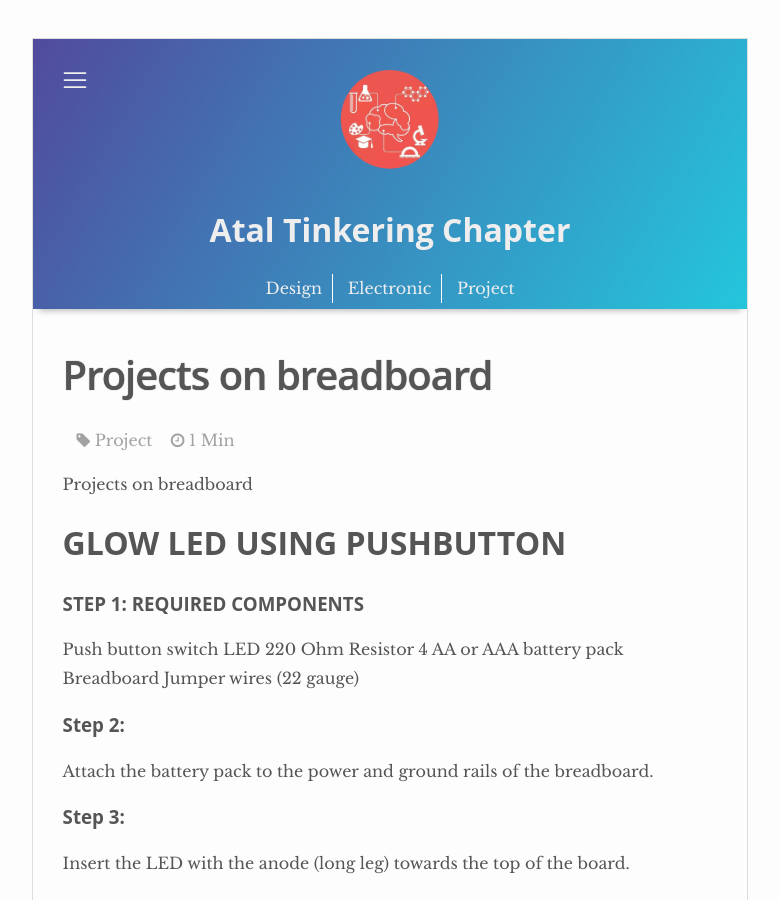
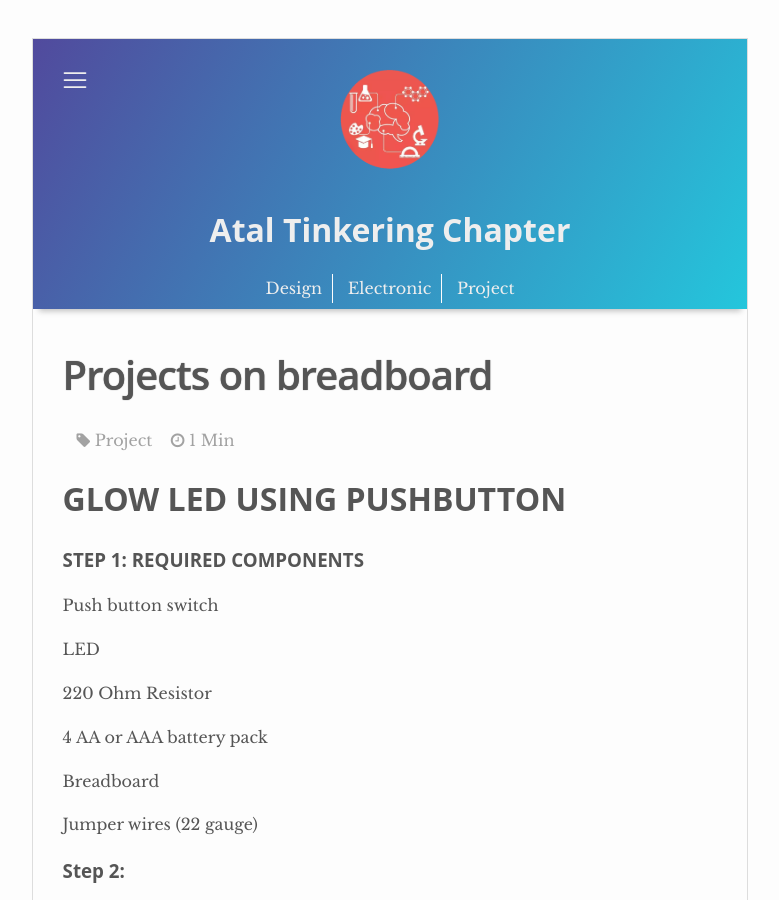
Before and after one commit to yugn27/atel, a Jekyll site: the page built from _posts/2015-02-01-GLOW-LED-USING-PUSHBUTTON.markdown, in a window 1280 px wide and 900 px high. Shown: the whole window, without its empty margins (250-1029 px from the left). Built offline with Jekyll 4.4.1, drawn with Linux system fonts in a browser that asks for light colours; nearby versions of some CDN libraries; comment, search, counter and statistics services are not loaded.

Commit message:
Update 2015-02-01-GLOW-LED-USING-PUSHBUTTON.markdown

```diff
--- a/_posts/2015-02-01-GLOW-LED-USING-PUSHBUTTON.markdown
+++ b/_posts/2015-02-01-GLOW-LED-USING-PUSHBUTTON.markdown
@@ -7,15 +7,19 @@ categories: project
 
 
 
-Projects on breadboard
 # GLOW LED USING PUSHBUTTON
 
 ### STEP 1: REQUIRED COMPONENTS
 Push button switch
+
 LED
+
 220 Ohm Resistor
+
 4 AA or AAA battery pack
+
 Breadboard
+
 Jumper wires (22 gauge)
 
 ### Step 2:
```
